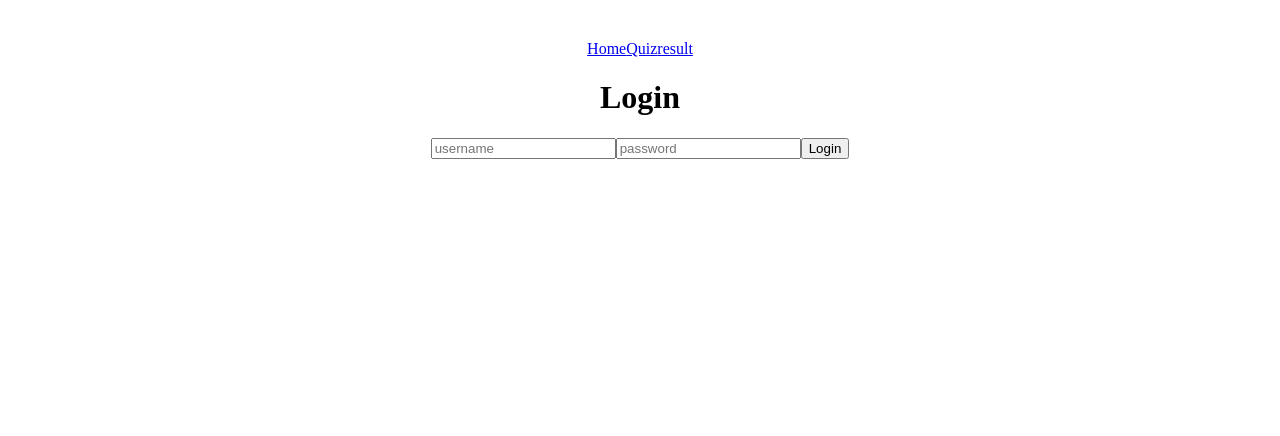
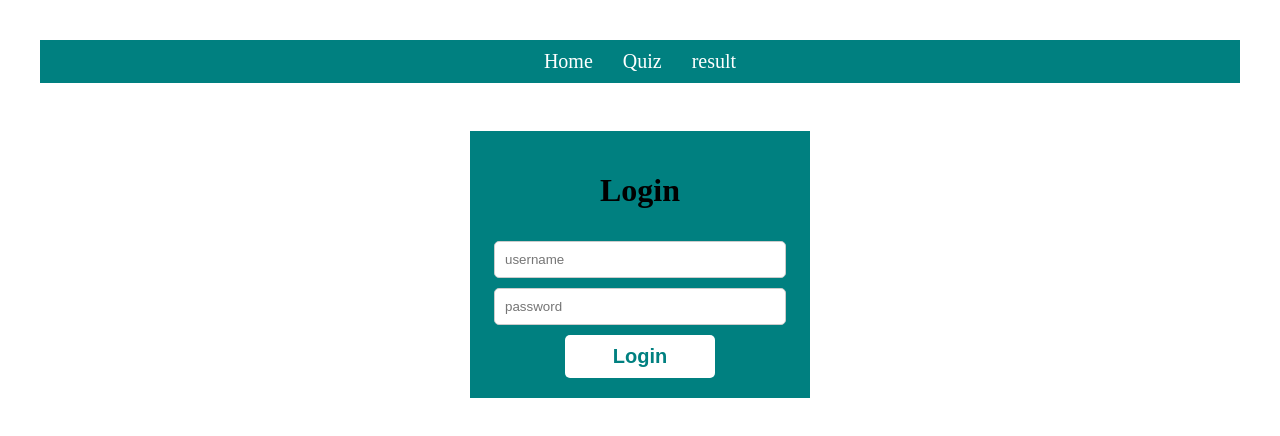
Before and after one commit to gangahasan/quiz-app, a React (Vite) app: page /#/login in a window 1280 px wide. Shown: the top 436 px of the page. Built offline with nearby package versions, Linux system fonts and the light colour scheme.

Commit message:
rendered all the questions in the quiz page

```diff
--- a/src/components/Login.jsx
+++ b/src/components/Login.jsx
@@ -2,6 +2,7 @@ import React,{useState,useEffect} from 'react'
 import axios from 'axios'
 import {useContext} from "react"
 import {UserContext} from '../context/AuthContext'
+import "../styles/login.css"
 const intialdata = {username:"",password:""}
 const Login = () => {
     const [userdata,setUserdata] = useState(intialdata);
--- a/src/components/Navbar.jsx
+++ b/src/components/Navbar.jsx
@@ -1,12 +1,20 @@
 import React from 'react'
 import { NavLink } from "react-router-dom"
+import "../styles/navbar.css"
 
 const Navbar = () => {
   return (
     <div className="navbar">
-      <NavLink to="/">Home</NavLink>
-      <NavLink to="/quiz">Quiz</NavLink>
-      <NavLink to="/result">result</NavLink>
+      <NavLink to="/" className="navlink">
+        Home
+      </NavLink>
+      <NavLink to="/quiz" className="navlink">
+        {" "}
+        Quiz
+      </NavLink>
+      <NavLink to="/result" className="navlink">
+        result
+      </NavLink>
     </div>
   );
 }
--- a/src/components/Quiz.jsx
+++ b/src/components/Quiz.jsx
@@ -1,9 +1,61 @@
-import React from 'react'
+import React,{useState,useEffect} from 'react'
+import axios from 'axios'
+import "../styles/quiz.css"
 
 const Quiz = () => {
+    const [questions,setQuestions] = useState([]);
+        console.log(questions,"quest")
+    const [loading,setLoading] = useState(true);
+    const[err,setErr] = useState(null);
+    const[isShow,setIsShow] = useState(false)
+
+    useEffect(() => {
+        const fetchQuestions = async()=>{
+            try{
+                const response = await fetch(
+                  "https://universal-plaid-prune.glitch.me/api/questions"
+                )
+                .then((response)=>response.json())
+                const data = response.questions;
+                // console.log(response.questions,"data");
+                setQuestions(data);
+                setLoading(false);
+
+            }catch(err){
+                setErr(err);
+                setLoading(false);
+            }
+        }
+        fetchQuestions();
+    },[])
+    const handleShow=()=>{
+        setIsShow(!isShow)
+
+    }
+    if(loading){
+        return <h1>Loading...</h1>
+    }
+    if(err){
+        return <h1>Error: {err.message}</h1>
+    }
   return (
-    <div>Quiz</div>
-  )
+    <div>
+        <h1>Take The Quiz</h1>
+        <div className='quizcont'>
+        {questions.map((question, index) => (
+            <div key={index} className='questioncard'>
+                <h2>Q.No.{question.id}{" "}{question.question}</h2>
+                <ul className="listitems">
+                    {question.options.map((option, index) => (
+                        <li key={index} className='options'><input type="radio"/><label>{option}</label></li>
+                    ))}
+                </ul>
+                <button onClick={handleShow} style={{backgroundColor:"blue",color:"white",border:"none"}}> {isShow? "Hide Answer":"Show Answer"}</button>
+            </div>
+        ))}
+        </div>
+    </div>
+  );
 }
 
 export default Quiz
--- a/src/components/Result.jsx
+++ b/src/components/Result.jsx
@@ -2,8 +2,14 @@ import React from 'react'
 
 const Result = () => {
   return (
-    <div>Result</div>
-  )
+    <div>
+      <h1>Yay! Quiz Completed!</h1>
+      <h3 style={{color:"green"}}>
+        You Answered <span style={{color:"red"}}>0 </span> out of <span style={{color:"red"}}>0 </span>
+        correctly!
+      </h3>
+    </div>
+  );
 }
 
 export default Result
--- /dev/null
+++ b/src/styles/login.css
@@ -0,0 +1,28 @@
+form{
+    display: flex;
+    flex-direction: column;
+    align-items: center;
+    justify-content: center;
+    gap: 10px;
+    width: 300px;
+    margin: 3rem auto;
+    background-color:teal;
+    padding: 20px;
+}
+input[type="text"],input[type="password"]{
+        width: 90%;
+        padding: 10px;
+        border: 1px solid #ccc;
+        border-radius: 5px;
+}
+input[type="submit"]{
+    width: 50%;
+    padding: 10px;
+    background-color:white;
+    color: teal;
+    border: none;
+    font-size: 20px;
+    font-weight: 600;
+    border-radius: 5px;
+    cursor: pointer;
+}
--- /dev/null
+++ b/src/styles/navbar.css
@@ -0,0 +1,19 @@
+.navbar{
+    display: flex;
+    align-items: center;
+    justify-content: center;
+    gap:30px;
+    padding: 10px;
+    background-color:teal;
+}
+.navlink{
+    color: white;
+    text-decoration: none;
+    transition: color 0.3s;
+    font-size: 20px;
+    font-weight: 500;
+}
+.active{
+    color: pink;
+    text-decoration: underline;
+}
--- /dev/null
+++ b/src/styles/quiz.css
@@ -0,0 +1,25 @@
+.quizcont{
+    display: flex;
+    flex-direction: column;
+    align-items: center;
+    margin: 30px auto;
+    max-width: 500px;
+}
+.listitems{
+    list-style-type: none;
+    display: flex;
+    flex-direction: column;
+    align-items: flex-start;
+    padding: 0;
+    margin-left: 5rem;
+}
+.questioncard{
+    margin: 10px 0;
+    padding: 10px;
+    width: 90%;
+    margin: 20px auto;
+    display: block;
+    border: 1px solid #ccc;
+    border-radius: 5px;
+    background-color: #f9f9f9;
+}
```
